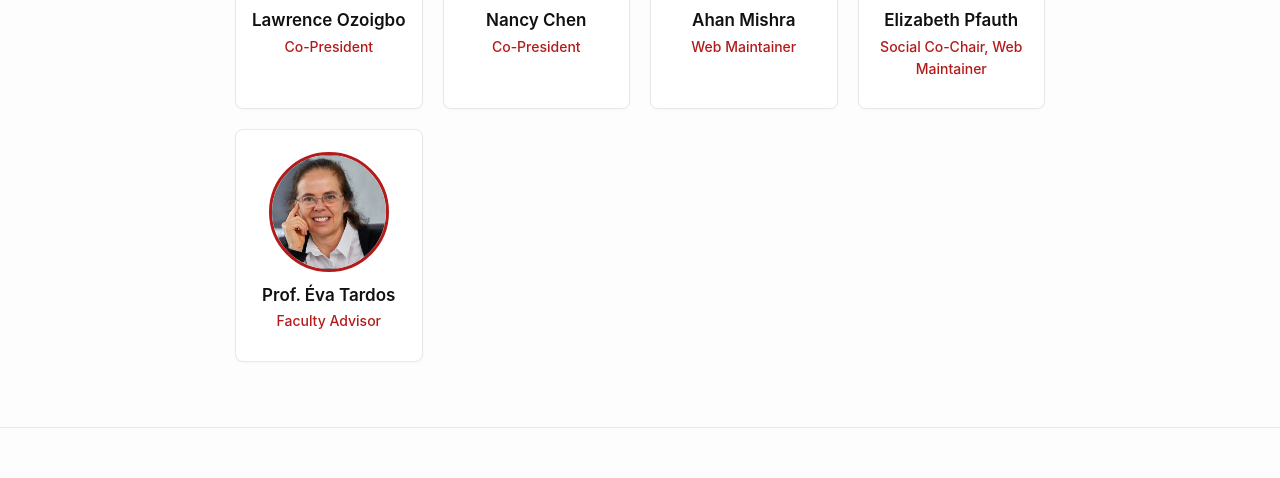
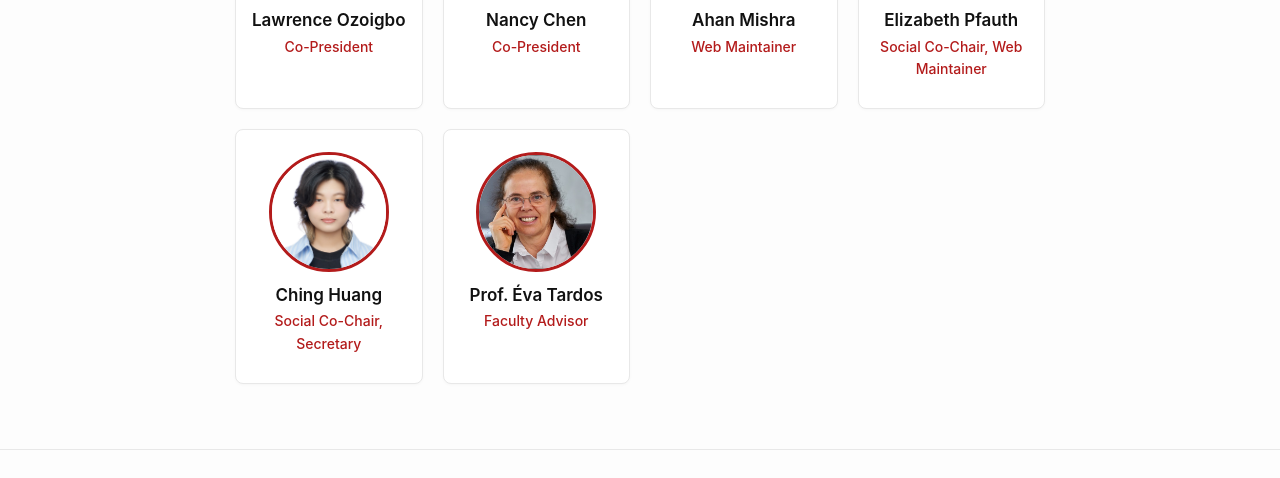
Before and after one commit to EPUser46/theoryclub, a plain HTML site: page index.html in a window 1280 px wide. Shown: the part 2762-3240 px from the top of the page. Drawn offline with Linux system fonts and the light colour scheme.

Commit message:
Updated home page leadership

```diff
--- a/index.html
+++ b/index.html
@@ -232,6 +232,13 @@ From there, we turn to what is known about pushing these guarantees further. We
                 </div>
                 <div class="leadership-card">
                     <div class="leadership-img-wrapper">
+                        <img src="leadership/ching.jpg" alt="Ching Huang">
+                    </div>
+                    <h4>Ching Huang</h4>
+                    <p class="role">Social Co-Chair, Secretary</p>
+                </div>
+                <div class="leadership-card">
+                    <div class="leadership-img-wrapper">
                         <img src="leadership/tardos.jpg" alt="Prof. Éva Tardos">
                     </div>
                     <h4>Prof. Éva Tardos</h4>
```
